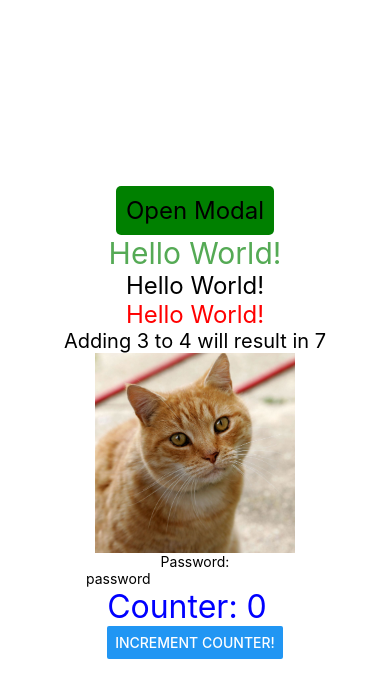
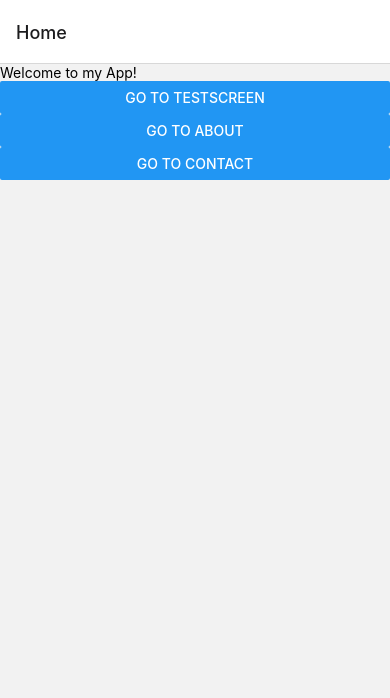
Before and after one commit to kurthablado/CPRG303Cclassexamples, a React Native app: screen / in a window 390 px wide. Shown: the top 698 px of the page. Built offline with nearby package versions, Linux system fonts and the light colour scheme.

Commit message:
Navigation and Routing

```diff
--- a/App.tsx
+++ b/App.tsx
@@ -1,91 +1,25 @@
-"use client"
+import { NavigationContainer } from '@react-navigation/native';
+import { createNativeStackNavigator } from '@react-navigation/native-stack';
+import React from 'react';
+import HomeScreen from './src/screens/HomeScreen';
+import TestScreen from './src/screens/TestScreen';
+import AboutScreen from './src/screens/AboutScreen';
+import ContactScreen from './src/screens/ContactScreen';
 
-import React, { useState } from 'react';
-import { Alert, Button, FlatList, Image, Modal, Pressable, ScrollView, StyleSheet, Text, TextInput, View } from 'react-native';
-import MyComponent from './src/components/my-component';
-import ListItemRenderComp from './src/components/list-render-comp';
-import CompWithProps from './src/components/component-with-props';
-import Counter from './src/components/counter';
+const Stack = createNativeStackNavigator();
 
 function App(): React.JSX.Element {
 
-  let person = {
-    fname: 'John',
-    age: 25,
-    email: 'john@sait.ca'
-  };
-
-  let condition = false;
-  let dynamicStyles = condition ? styles.blueText : styles.redText;
-  let data = [];
-  for (let i = 0; i < 100; i++) {
-    let thisItem = { id: i, text: `Item #${i}` };
-    data.push(thisItem);
-  }
-  const simpleFunc = () => {
-    Alert.alert('Hello World!');
-  }
-
-  const [isModalOpen, setModalOpen] = useState(false);
-  const closeModal = () => setModalOpen(false);
-  const openModal = () => setModalOpen(true);
-
   return (
-    <View style={styles.container}>
-      {/* <Button title='Open Modal' onPress={openModal} /> */}
-      <Pressable onPress={openModal} style={
-        ({pressed}) => [styles.btn, { backgroundColor: pressed ? 'yellow' : 'green' } ]
-        }>
-          <Text style={styles.myCustomText}>Open Modal</Text>
-      </Pressable>
-      <Modal visible={isModalOpen} animationType='slide' onRequestClose={closeModal}>
-        <View>
-          <Text style={ {fontSize:40} }>This is a modal!</Text>
-          <Button title='Close' onPress={closeModal} />
-        </View>
-      </Modal>
-      <Text style={ {fontSize: 30, color: '#55AA55'} }>Hello World!</Text>
-      <Text style={ styles.myCustomText }>Hello World!</Text>
-      <Text style={ {...styles.myCustomText, ...dynamicStyles} }>Hello World!</Text>
-      <MyComponent />
-      <Image source={require('./src/assets/images/cat.jpg')} style={styles.customImage} />
-      {/* <Image source={ { uri: 'https://upload.wikimedia.org/wikipedia/commons/thumb/5/53/Sheba1.JPG/800px-Sheba1.JPG' } } style={styles.customImage} /> */}
-      <Text>Password:</Text>
-      <TextInput placeholder='password' keyboardType='default' secureTextEntry={true} />
-
-      {/* <CompWithProps personObj={person} /> */}
-      <Counter />
-
-      {/* <FlatList data={data} renderItem={ListItemRenderComp} keyExtractor={ item => item.id.toString() } /> */}
-    </View>
+    <NavigationContainer>
+      <Stack.Navigator>
+        <Stack.Screen name="Home" component={HomeScreen} />
+        <Stack.Screen name="Test" component={TestScreen} />
+        <Stack.Screen name="About" component={AboutScreen} />
+        <Stack.Screen name="Contact" component={ContactScreen} />
+      </Stack.Navigator>
+    </NavigationContainer>
   );
 }
 
-const styles = StyleSheet.create({
-  btn: {
-    padding: 10,
-    borderRadius: 5
-  },
-  container: {
-    flex: 1,
-    justifyContent: 'center',
-    alignItems: 'center'
-  },
-  myCustomText: {
-    fontSize: 24,
-    // textAlign: 'center'
-  },
-  redText: {
-    color: 'red'
-  },
-  blueText: {
-    color: 'blue'
-  },
-  customImage: {
-    width: 200,
-    height: 200
-  }
-
-});
-
 export default App;
--- a/package.json
+++ b/package.json
@@ -10,8 +10,12 @@
     "test": "jest"
   },
   "dependencies": {
+    "@react-navigation/native": "^6.1.17",
+    "@react-navigation/native-stack": "^6.10.0",
     "react": "18.2.0",
-    "react-native": "0.74.2"
+    "react-native": "0.74.2",
+    "react-native-safe-area-context": "^4.10.8",
+    "react-native-screens": "^3.32.0"
   },
   "devDependencies": {
     "@babel/core": "^7.20.0",
--- /dev/null
+++ b/src/assets/styles/styles.jsx
@@ -0,0 +1,28 @@
+import { StyleSheet } from "react-native";
+
+export const mainStyles = StyleSheet.create({
+    btn: {
+      padding: 10,
+      borderRadius: 5
+    },
+    container: {
+      flex: 1,
+      justifyContent: 'center',
+      alignItems: 'center'
+    },
+    myCustomText: {
+      fontSize: 24,
+      // textAlign: 'center'
+    },
+    redText: {
+      color: 'red'
+    },
+    blueText: {
+      color: 'blue'
+    },
+    customImage: {
+      width: 200,
+      height: 200
+    }
+
+  });
--- /dev/null
+++ b/src/screens/AboutScreen.jsx
@@ -0,0 +1,14 @@
+import { Button, Text, View } from "react-native";
+
+
+export default function AboutScreen({navigation}){
+
+    return (
+        <View>
+            <Text>About</Text>
+            <Text>I'm using this app to learn react native!</Text>
+            <Button title="Go to About... again!" onPress={ () => navigation.navigate("About") } />
+            <Button title="Go to Contact" onPress={ () => navigation.navigate("Contact") } />
+        </View>
+    );
+}
--- /dev/null
+++ b/src/screens/ContactScreen.jsx
@@ -0,0 +1,13 @@
+import { Button, Text, View } from "react-native";
+
+
+export default function ContactScreen({navigation}){
+
+    return (
+        <View>
+            <Text>Contact</Text>
+            <Button title="Go Back" onPress={ () => navigation.goBack() } />
+            <Button title="Go Home" onPress={ () => navigation.popToTop() } />
+        </View>
+    );
+}
--- /dev/null
+++ b/src/screens/HomeScreen.jsx
@@ -0,0 +1,14 @@
+import { Button, Text, View } from "react-native";
+
+
+export default function HomeScreen( {navigation} ){
+
+    return(
+        <View>
+            <Text>Welcome to my App!</Text>
+            <Button title="Go to TestScreen" onPress={ () => navigation.navigate("Test") } />
+            <Button title="Go to About" onPress={ () => navigation.navigate("About") } />
+            <Button title="Go to Contact" onPress={ () => navigation.navigate("Contact") } />
+        </View>
+    );
+}
--- /dev/null
+++ b/src/screens/TestScreen.jsx
@@ -0,0 +1,62 @@
+"use client"
+
+import { Alert, Button, FlatList, Image, Modal, Pressable, ScrollView, StyleSheet, Text, TextInput, View } from 'react-native';
+
+import { mainStyles } from '../assets/styles/styles';
+import MyComponent from '../components/my-component';
+import Counter from '../components/counter';
+import { useState } from 'react';
+
+export default function TestScreen({navigation}){
+
+    let person = {
+        fname: 'John',
+        age: 25,
+        email: 'john@sait.ca'
+      };
+
+      let condition = false;
+      let dynamicStyles = condition ? mainStyles.blueText : mainStyles.redText;
+      let data = [];
+      for (let i = 0; i < 100; i++) {
+        let thisItem = { id: i, text: `Item #${i}` };
+        data.push(thisItem);
+      }
+      const simpleFunc = () => {
+        Alert.alert('Hello World!');
+      }
+
+      const [isModalOpen, setModalOpen] = useState(false);
+      const closeModal = () => setModalOpen(false);
+      const openModal = () => setModalOpen(true);
+
+    return (
+        <View style={mainStyles.container}>
+      {/* <Button title='Open Modal' onPress={openModal} /> */}
+      <Pressable onPress={openModal} style={
+        ({pressed}) => [mainStyles.btn, { backgroundColor: pressed ? 'yellow' : 'green' } ]
+        }>
+          <Text style={mainStyles.myCustomText}>Open Modal</Text>
+      </Pressable>
+      <Modal visible={isModalOpen} animationType='slide' onRequestClose={closeModal}>
+        <View>
+          <Text style={ {fontSize:40} }>This is a modal!</Text>
+          <Button title='Close' onPress={closeModal} />
+        </View>
+      </Modal>
+      <Text style={ {fontSize: 30, color: '#55AA55'} }>Hello World!</Text>
+      <Text style={ mainStyles.myCustomText }>Hello World!</Text>
+      <Text style={ {...mainStyles.myCustomText, ...dynamicStyles} }>Hello World!</Text>
+      <MyComponent />
+      <Image source={require('../assets/images/cat.jpg')} style={mainStyles.customImage} />
+      {/* <Image source={ { uri: 'https://upload.wikimedia.org/wikipedia/commons/thumb/5/53/Sheba1.JPG/800px-Sheba1.JPG' } } style={styles.customImage} /> */}
+      <Text>Password:</Text>
+      <TextInput placeholder='password' keyboardType='default' secureTextEntry={true} />
+
+      {/* <CompWithProps personObj={person} /> */}
+      <Counter />
+
+      {/* <FlatList data={data} renderItem={ListItemRenderComp} keyExtractor={ item => item.id.toString() } /> */}
+    </View>
+    );
+}
```
Also changed, not shown: 1 other file (tests, documents, lock files or other folders).
